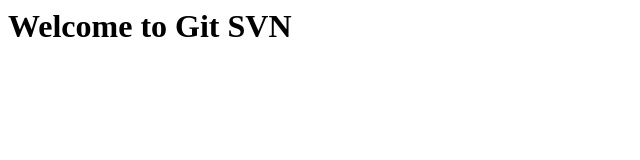
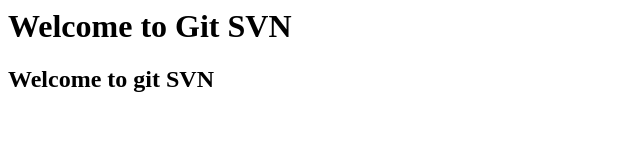
Before and after one commit to mrsacksii/angular5, a plain HTML site: page index.html in a window 1280 px wide. Shown: the whole page, without its empty margins (0-640 px from the left). Drawn offline with Linux system fonts and the light colour scheme.

Commit message:
second commit

```diff
--- a/index.html
+++ b/index.html
@@ -5,5 +5,7 @@
 
     <body>
         <h1>Welcome to Git SVN</h1>
+        <h2>Welcome to git SVN</h2>
     </body>
+
 </html>
```
